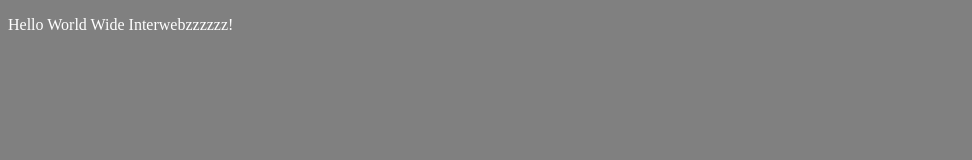
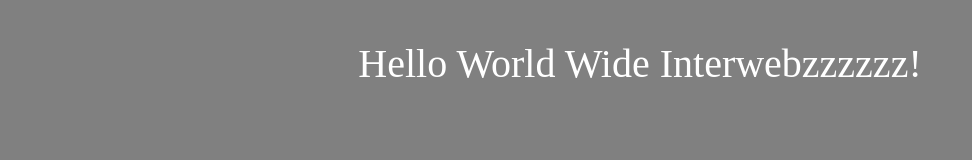
Before and after one commit to AnastasiaCaron/wobbly-web-class, a plain HTML site: page index.html in a window 1280 px wide. Shown: the whole page, without its empty margins (0-972 px from the left). Drawn offline with Linux system fonts and the light colour scheme.

Commit message:
little more css

```diff
--- a/stylez.css
+++ b/stylez.css
@@ -1,5 +1,6 @@
 body{
   background-color:gray;
   color:white;
-  font-align:center;
+  text-align:center;
+  font-size:40px;
 }
```
